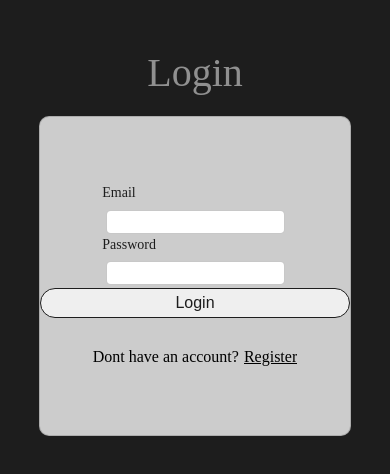
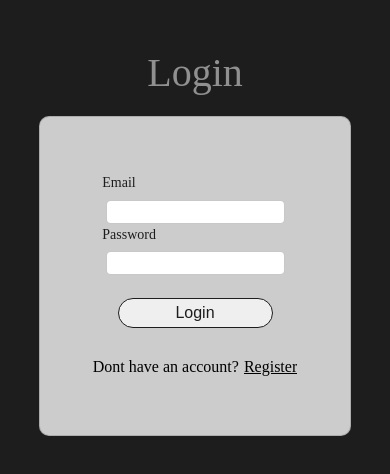
Before and after one commit to LakshyaSuthar03/linktreeFrontend, a React (Vite) app: page /login in a window 390 px wide. Shown: the part 180-654 px from the top of the page. Built offline with nearby package versions, Linux system fonts and the light colour scheme; a web font is replaced by a local one.

Commit message:
css change

```diff
--- a/src/pages/Login/login.css
+++ b/src/pages/Login/login.css
@@ -37,5 +37,9 @@
     font-size: 40px;
     margin-bottom:20px ;
   }
+  .cta{
+    width: 50% !important;
+    margin-top: 20px !important;
+  }
 
 }
--- a/src/pages/Register/register.css
+++ b/src/pages/Register/register.css
@@ -40,5 +40,8 @@
     font-size: 40px;
     margin-bottom:20px ;
   }
-
+  .cta{
+    width: 50% !important;
+    margin-top: 20px !important;
+  }
 }
```
